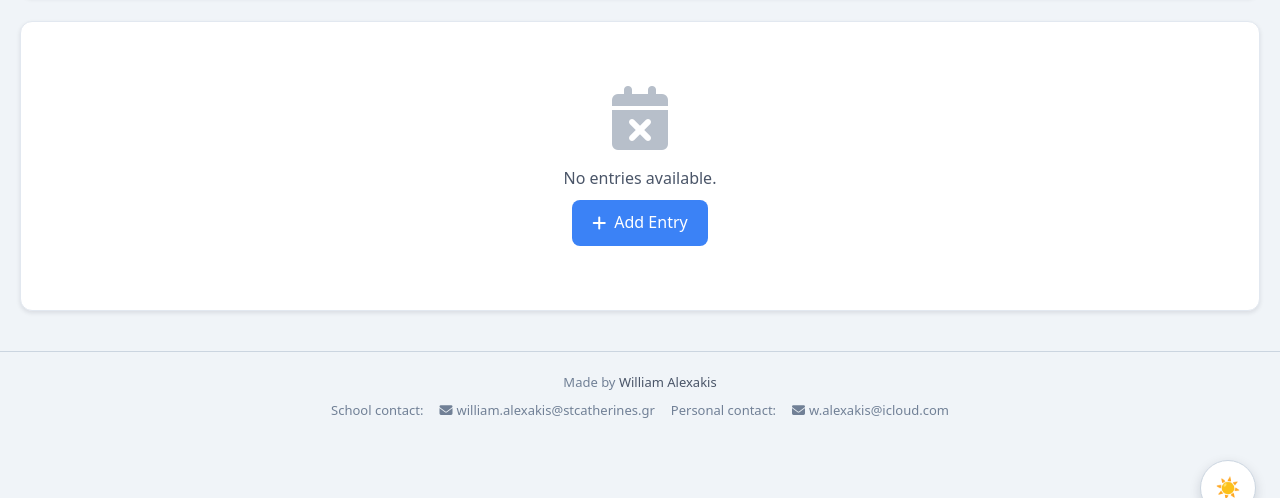
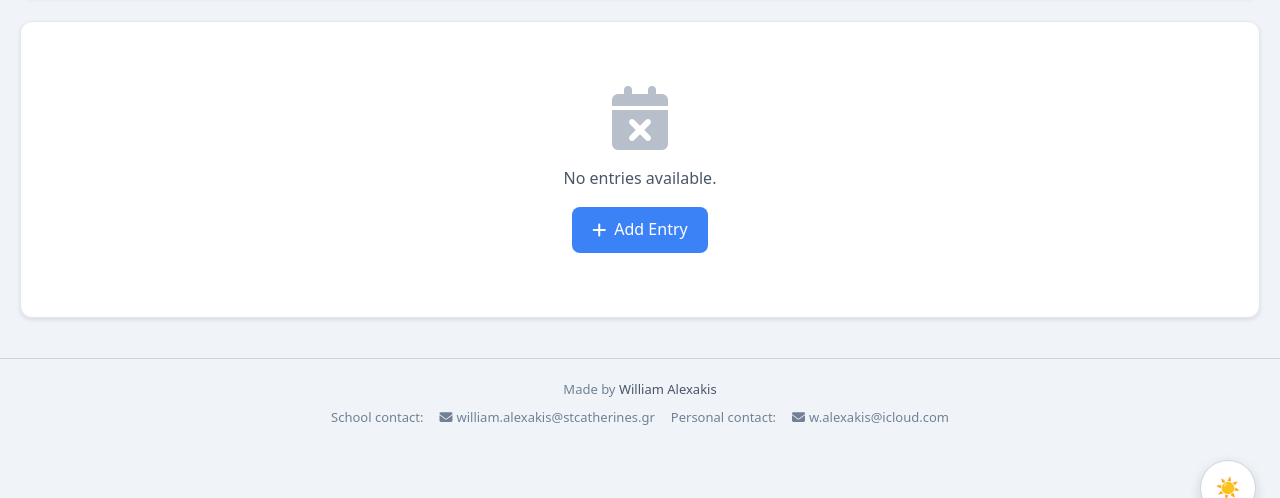
Before and after one commit to williamalexakis/stcats-ops, a Django app: page /scheduler/ in a window 1280 px wide. Shown: the part 260-758 px from the top of the page. Run offline with Django 5.2, Linux system fonts and the light colour scheme; the visitor is signed in with stand-in values (Sample User, id 1); data comes from the database, SQL or seed files in the repository; data that the repository does not hold is empty.

Commit message:
Fix: Fix entry addition button styling

```diff
--- a/core/templates/core/scheduler.html
+++ b/core/templates/core/scheduler.html
@@ -340,7 +340,7 @@
 
             {% if is_admin %}
 
-                <a href="{% url 'create_schedule_entry' %}" style="background: var(--button-bg); color: var(--button-text); padding: 10px 20px; border-radius: 8px; text-decoration: none; font-weight: 500; display: inline-flex; align-items: center; gap: 8px; margin-top: 8px;">
+                <a href="{% url 'create_schedule_entry' %}" style="margin-top: 15px; background: var(--button-bg); color: var(--button-text); padding: 10px 20px; border-radius: 8px; text-decoration: none; font-weight: 500; display: inline-flex; align-items: center; gap: 8px; transition: all 0.2s ease;" onmouseover="this.style.background='var(--button-hover)'; this.style.transform='translateY(-2px)';" onmouseout="this.style.background='var(--button-bg)'; this.style.transform='translateY(0)';">
                     <i class="fa-solid fa-plus"></i>
 
                     Add Entry
```
